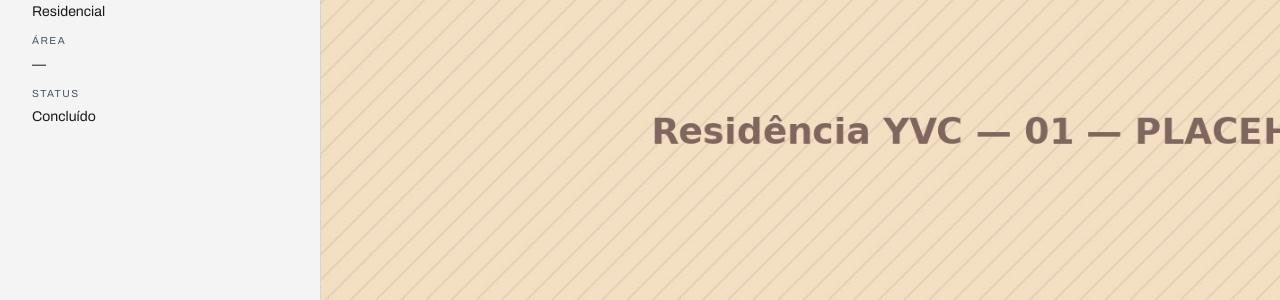
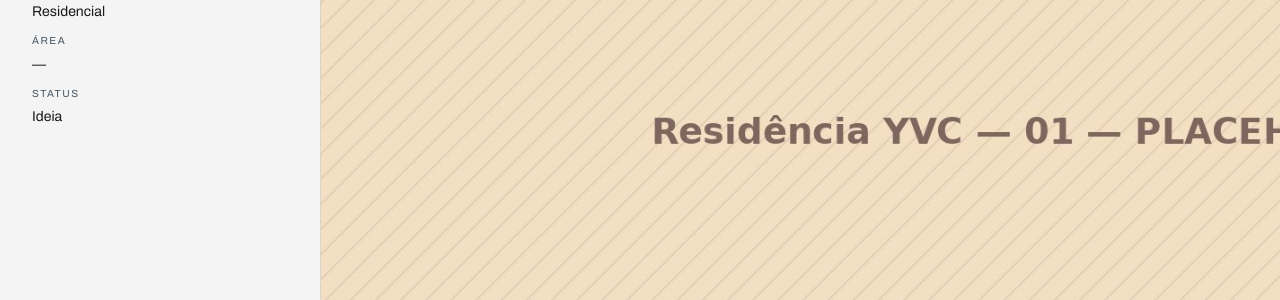
Before and after one commit to cidclementino/portfolio-odisse, a Jekyll site: the page built from _projetos/yvc.html, in a window 1280 px wide. Shown: the part 326-626 px from the top of the page. Built offline with Jekyll 4.4.1, drawn with Linux system fonts in a browser that asks for light colours.

Commit message:
Update yvc.html

```diff
--- a/_projetos/yvc.html
+++ b/_projetos/yvc.html
@@ -5,8 +5,8 @@
 cliente: "Privado"
 tipologia: "Residencial"
 area: "—"
-status: "Concluído"
-capa: /images/yvc/capa.jpg
+status: "Ideia"
+capa: /images/yvc/residencia-yvc-001.jpg
 ordem: 1
 secoes:
   - tipo: imagem
```
